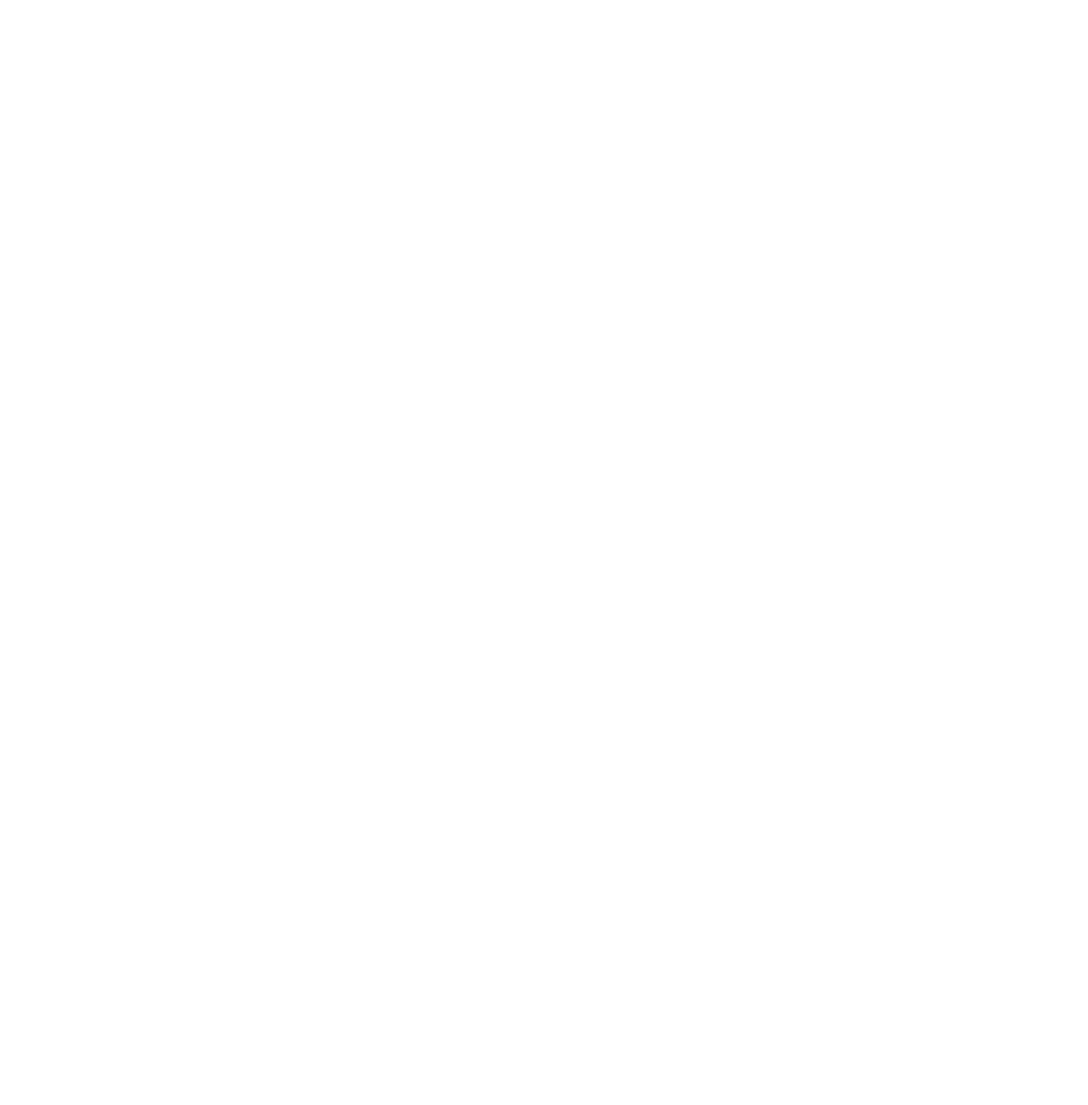
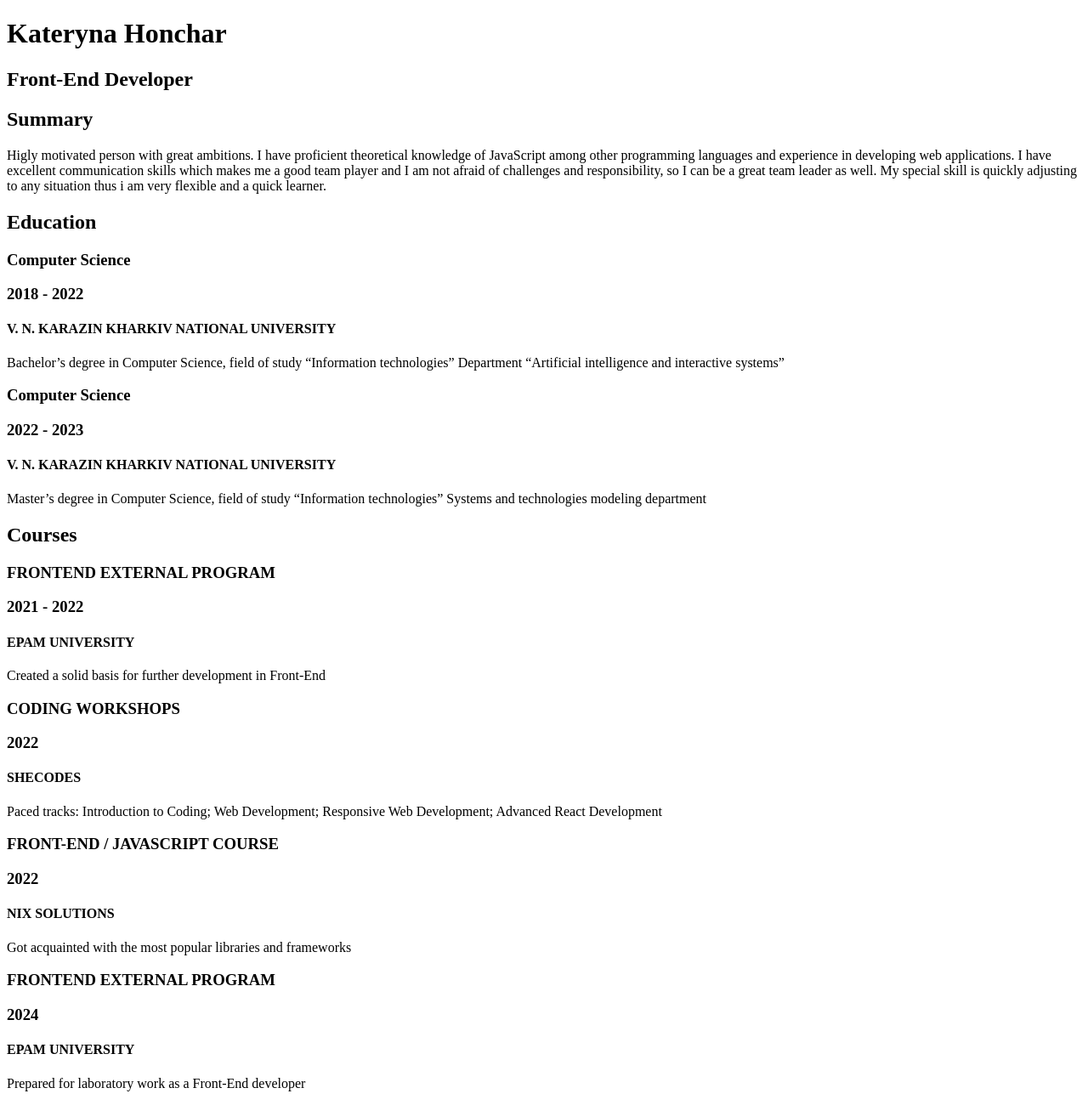
Before and after one commit to KaterynaHon4ar/rsschool-cv, a plain HTML site: page index.html in a window 1280 px wide. Shown: the whole page at 85% size. Before the commit the page ends 800 px from the top, so only its background shows below. Drawn offline with Linux system fonts and the light colour scheme.

Commit message:
feat: add information to the header, add summary, education and courses sections

```diff
--- a/index.html
+++ b/index.html
@@ -6,11 +6,90 @@
 </head>
 <body>
     <header>
-        <h1></h1>
-        <h2></h2>
+        <h1>Kateryna Honchar</h1>
+        <h2>Front-End Developer</h2>
     </header>
     <main>
         <div id="left-main-part">
+            <div id="summary">
+                <h2>Summary</h2>
+                <p>
+                    Higly motivated person with great ambitions. I have proficient theoretical knowledge of
+                    JavaScript among other programming languages and experience in developing web
+                    applications. I have excellent communication skills which makes me a good team player
+                    and I am not afraid of challenges and responsibility, so I can be a great team leader as
+                    well. My special skill is quickly adjusting to any situation thus i am very flexible and a
+                    quick learner.
+                </p>
+            </div>
+            <div id="education">
+                <h2>Education</h2>
+                <div id="bachelors-degree">
+                    <div class="first-line">
+                        <h3 class="faculty">Computer Science</h3>
+                        <h3 class="year">2018 - 2022</h3>
+                    </div>
+                    <h4 class="university">V. N. KARAZIN KHARKIV NATIONAL UNIVERSITY</h4>
+                    <p class="educational-info">
+                        Bachelor’s degree in Computer Science, field of study “Information technologies”
+                        Department “Artificial intelligence and interactive systems”
+                    </p>
+                </div>
+                <div id="masters-degree">
+                    <div class="first-line">
+                        <h3 class="faculty">Computer Science</h3>
+                        <h3 class="year">2022 - 2023</h3>
+                    </div>
+                    <h4 class="university">V. N. KARAZIN KHARKIV NATIONAL UNIVERSITY</h4>
+                    <p class="educational-info">
+                        Master’s degree in Computer Science, field of study “Information technologies”
+                        Systems and technologies modeling department
+                    </p>
+                </div>
+            </div>
+            <div id="courses">
+                <h2>Courses</h2>
+                <div id="first-course">
+                    <div class="first-line">
+                        <h3 class="course-name">FRONTEND EXTERNAL PROGRAM</h3>
+                        <h3 class="year">2021 - 2022</h3>
+                    </div>
+                    <h4 class="course-by">EPAM UNIVERSITY</h4>
+                    <p class="course-info">
+                        Created a solid basis for further development in Front-End
+                    </p>
+                </div>
+                <div id="second-course">
+                    <div class="first-line">
+                        <h3 class="course-name">CODING WORKSHOPS</h3>
+                        <h3 class="year">2022</h3>
+                    </div>
+                    <h4 class="course-by">SHECODES</h4>
+                    <p class="course-info">
+                        Paced tracks: Introduction to Coding; Web Development; Responsive Web Development; Advanced React Development
+                    </p>
+                </div>
+                <div id="third-course">
+                    <div class="first-line">
+                        <h3 class="course-name">FRONT-END / JAVASCRIPT COURSE</h3>
+                        <h3 class="year">2022</h3>
+                    </div>
+                    <h4 class="course-by">NIX SOLUTIONS</h4>
+                    <p class="course-info">
+                        Got acquainted with the most popular libraries and frameworks
+                    </p>
+                </div>
+                <div id="fourth-course">
+                    <div class="first-line">
+                        <h3 class="course-name">FRONTEND EXTERNAL PROGRAM</h3>
+                        <h3 class="year">2024</h3>
+                    </div>
+                    <h4 class="course-by">EPAM UNIVERSITY</h4>
+                    <p class="course-info">
+                        Prepared for laboratory work as a Front-End developer
+                    </p>
+                </div>
+            </div>
         </div>
         <nav id="right-main-part">
         </nav>
```
